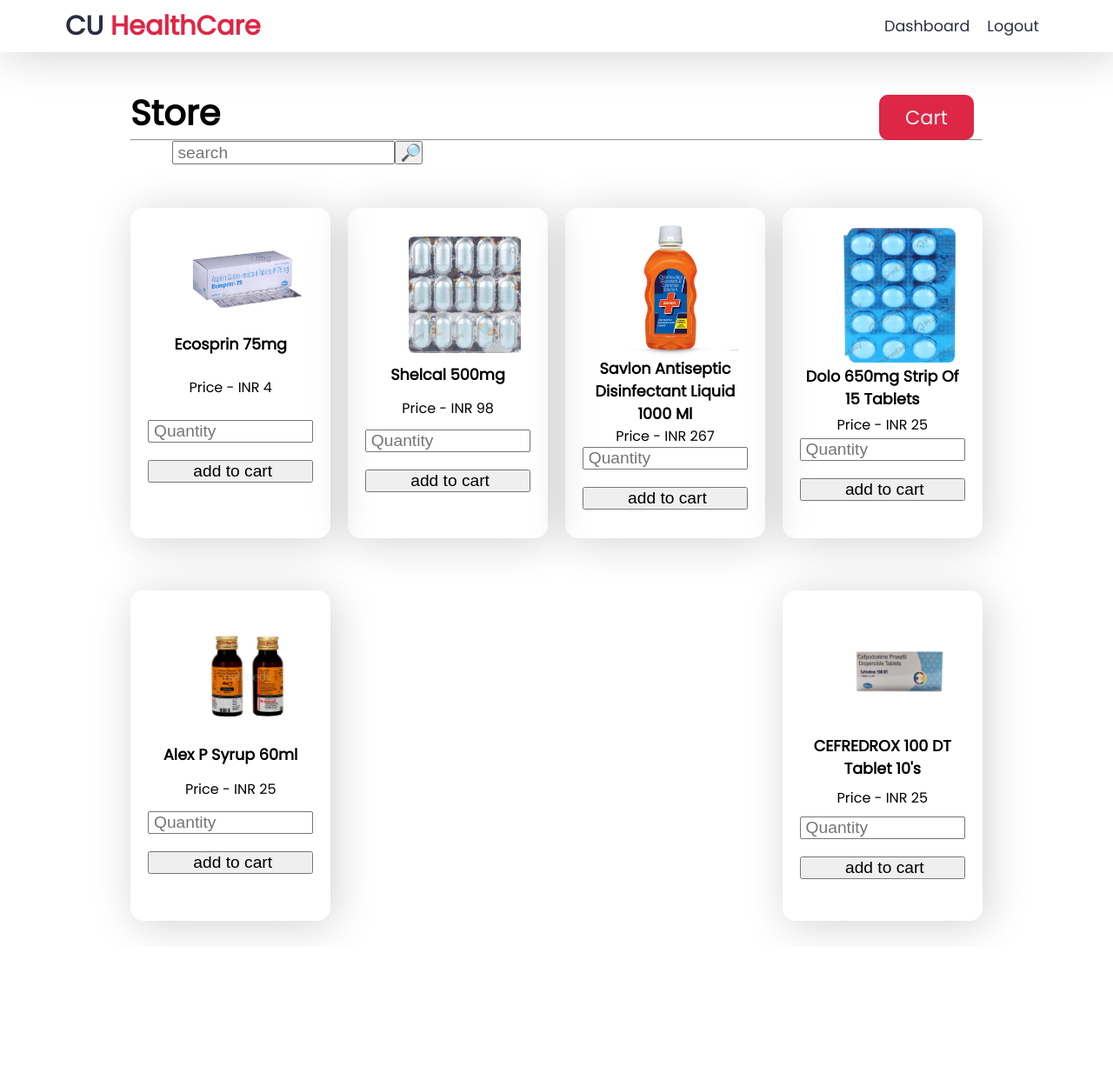
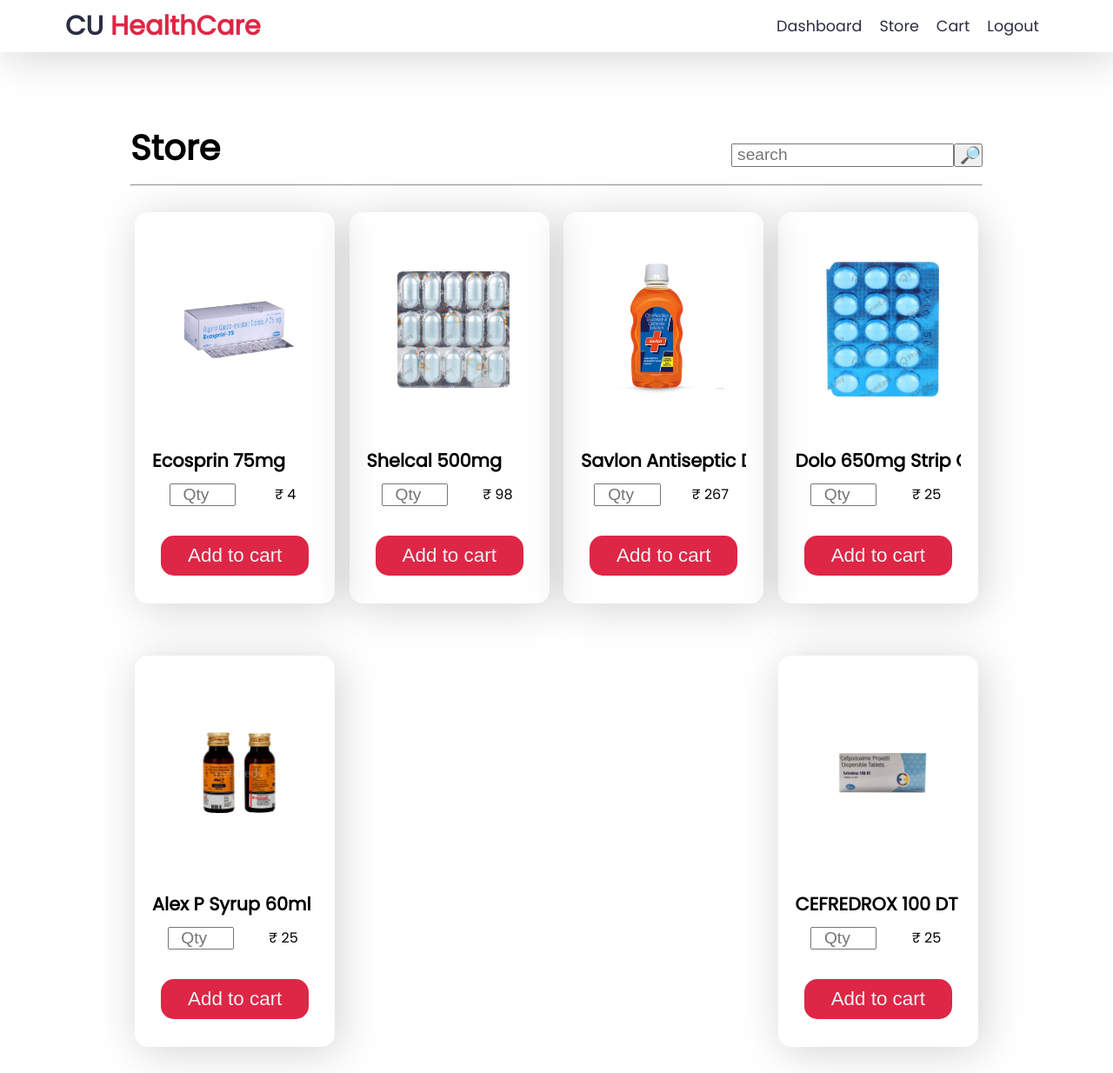
Before and after one commit to frost-head/Hospital_Mangment_system, a Flask app: page /store in a window 1280 px wide. Shown: the whole page at 87% size. Before the commit the page ends 1078 px from the top, so only its background shows below. Run offline with Flask 2, Linux system fonts and the light colour scheme; a user stored in the database is signed in; data comes from the database, SQL or seed files in the repository; some libraries are stand-ins or nearby versions.

Commit message:
Store UI Complete

```diff
--- a/src/static/style.css
+++ b/src/static/style.css
@@ -10,6 +10,7 @@
     font-family: 'Poppins', sans-serif;
     font-size: 1.1rem;
     overflow-x: hidden;
+    z-index: 10;
 }
 
 h1 {
@@ -51,6 +52,7 @@
     padding-left: 75px;
     padding-right: 75px;
     box-shadow: 5px 5px 50px rgba(0, 0, 0, 0.178);
+    z-index: 15;
 }
 
 .logo h2 {
@@ -146,8 +148,9 @@
     display: flex;
     flex-direction: row;
     justify-content: space-between;
-    align-items: center;
+    align-items: baseline;
     align-content: center;
+    margin-top: 40px;
 }
 
 .store h2 {
@@ -180,14 +183,16 @@
     display: flex;
     justify-content: space-between;
     align-content: center;
-    align-items: center;
+    align-items: flex-start;
     flex-wrap: wrap;
+    transition: 1s;
 }
 
 .box {
     width: 30vw;
     display: flex;
     flex-direction: row;
+    justify-content: flex-end;
 }
 
 
@@ -278,7 +283,7 @@
 }
 
 .storeitem {
-    height: 380px;
+    height: 450px;
     width: 18vw;
     display: flex;
     flex-direction: column;
@@ -286,22 +291,110 @@
     padding: 20px;
     box-shadow: 5px 5px 50px rgba(0, 0, 0, 0.178);
     border-radius: 15px;
-    margin: 30px 0px;
+    margin: 30px 5px;
     transition: 0.5s;
+    overflow: hidden;
+    align-content: center;
+    align-items: center;
+}
+
+.storeitem:hover {
+    box-shadow: 4px 4px 50px rgba(217, 4, 41, 0.3);
+}
+
+.storeitem p {
+    font-size: 1rem;
+}
+
+.storeitem h2 {
+    font-size: 1.3rem;
+    margin-top: 5px;
+    display: block;
+    width: 100%;
+    overflow: hidden;
+    white-space: nowrap;
+    text-align: left;
+    padding-top: 10px;
+    margin-top: 10px;
+}
+
+.details h2 {
+    white-space: unset;
+    width: 50%;
+}
+
+.details h3 {
+    text-align: right;
+}
+
+.closeFlex {
+    display: flex;
+    justify-content: space-between;
+    align-items: flex-start;
+    align-content: space-between;
+}
+
+.storeitem h3 {
+    font-size: 1rem;
+    text-align: left;
+}
+
+.storeitem img {
+    display: block;
+    height: 228px;
+    object-fit: contain;
+    margin-right: 40px;
+}
+
+.storeitem p {
+    margin: 5px;
+    text-align: left;
+}
+
+.itemDetails {
+    display: none;
+    position: fixed;
+    top: 0px;
+    left: 0;
+    bottom: 0;
+    background-color: #fff;
+    padding: 50px;
+    z-index: 1;
+}
+
+.item {
+    margin: 50px 100px;
+    display: flex;
+    background-color: #fff;
+    padding: 50px;
+    border-radius: 15px;
+    box-shadow: 5px 5px 50px rgba(0, 0, 0, 0.178);
+}
+
+.priceQty {
+    display: flex;
+    flex-direction: row;
+    justify-content: space-around;
+    height: min-content;
+    align-items: center;
+    margin-top: 5px;
+    margin-bottom: 5px;
+}
+
+.qty {
+    width: 40%;
+    padding: 0;
+    margin: 0;
     text-align: center;
 }
 
-.storeitem p {
-    flex: 3;
-    font-size: 1rem;
+.qty_details {
+    text-align: text;
+    width: 25%;
 }
 
-.storeitem h3 {
-    font-size: 1.1rem;
-}
-
-.storeitem input {
-    flex: 1;
+.close {
+    height: fit-content;
 }
 
 .cartitem {
--- a/src/templates/includes/navbar.html
+++ b/src/templates/includes/navbar.html
@@ -5,15 +5,12 @@
         </div>
 
     </a>
-    {% if navless == Flase %} {% if 'user' in session %}
+    {% if 'user' in session %}
     <div class="navlinks">
         <a href="/patientDashboard">Dashboard</a>
+        <a href="/store">Store</a>
+        <a href="/cart">Cart</a>
         <a href="/logout">Logout</a>
-    </div>{% endif %} {% else %}
-    <div class="navlinks">
-        <a href="/patientLogin">Login</a>
-        <a href="/patientRegister">Register</a>
-    </div>
-    {% endif %}
+    </div>{% endif %}
 
 </nav>
--- a/src/templates/includes/storeItem.html
+++ b/src/templates/includes/storeItem.html
@@ -1,18 +1,82 @@
-<div class="storeitem">
-    <img src="/static/images/store/{{item['image']}}" style="margin-left: 50px;" width="68%" alt="">
-    <h3>
+<div class="storeitem" id="{{item['item_id']}}">
+    <img id="img_{{item['item_id']}}" src="/static/images/store/{{item['image']}}" style="margin-left: 50px;" width="68%" alt="">
+    <h2 id="name_{{item['item_id']}}">
         {{item['name']}}
-    </h3>
-    <div>
-        <p>
-            Price - INR {{item['price']}}
-        </p>
+    </h2>
+    <div class="itemDetails" id="id_{{item['item_id']}}">
+        <div class="item">
+            <img id="img_{{item['item_id']}}" src="/static/images/store/{{item['image']}}">
 
+            <div class="details">
+                <div class="closeFlex">
+                    <div>
+                        <h2 id="name_{{item['item_id']}}">
+                            {{item['name']}}
+                        </h2>
+                        <p>
+                            ₹ {{item['price']}}
+                        </p>
+                        <form method="post">
+
+
+                            <input type="number" class="qty_details" placeholder="Qty" name="qty" required>
+
+
+
+                            <input type="number" name="item_id" style="display: none; " value="{{item['item_id']}}">
+                            <input type="submit" class="button" value="Add to cart">
+                        </form>
+                    </div>
+                    <h3 class="close" id="close_{{item['item_id']}}">
+                        X
+                    </h3>
+                </div>
+                <h3>
+                    Drug details
+                </h3>
+                <p>
+                    Lorem ipsum dolor sit amet consectetur adipisicing elit. Dicta, nulla magnam. Fugit voluptatum aut, a accusamus necessitatibus ab repudiandae, incidunt tenetur maxime esse cupiditate cum neque ut id praesentium minima!
+                </p>
+            </div>
+        </div>
     </div>
     <form method="post">
-        <input type="number" name="qty" placeholder="Quantity"  required>
+
+        <div class="priceQty">
+            <input type="number" class="qty" placeholder="Qty" name="qty" required>
+
+            <p>
+                ₹ {{item['price']}}
+            </p>
+
+        </div>
+
         <input type="number" name="item_id" style="display: none; " value="{{item['item_id']}}">
-        <input type="submit" value="add to cart">
+        <input type="submit" class="button" value="Add to cart">
     </form>
 
+    <script>
+        function addRemove(id) {
+            let item = document.getElementById(id)
+            let itemDetails = document.getElementById("id_" + id)
+
+            let close = document.getElementById("close_" + id)
+            item.addEventListener("click", () => {
+                itemDetails.style = "display:block;"
+
+            })
+            close.addEventListener(
+                'mouseover',
+                () => {
+                    itemDetails.style = "display:none;"
+
+                }
+            )
+
+
+        }
+
+        addRemove("{{item['item_id']}}")
+    </script>
+
 </div>
--- a/src/templates/store.html
+++ b/src/templates/store.html
@@ -8,24 +8,21 @@
 <!-- body -->
 {% block body %}
 <div class="store">
-<h2 style="margin-top:40px;">
-    Store
-</h2>
+    <h2 style="margin-top:40px;">
+        Store
+    </h2>
+    <div class="search">
 
-<div class="heroButtons">
-    <a class="button" href="/cart">Cart</a>
-</div>
+        <form method="post" class="box">
+            <input type="text" name="search" placeholder="search">
+            <input type="submit" class="" value="🔎">
+        </form>
+    </div>
 </div>
 <hr>
 
 <!-- search part-->
-<div class="search">
 
-    <form method="post" class="box">
-        <input type="text" name="search" placeholder="search">
-        <input type="submit" class="" value="🔎" >
-    </form>
-</div>
 
 
 <div class="features">{% for item in items %} {% include '/includes/storeItem.html' %} {% endfor %}
@@ -33,4 +30,4 @@
 
 
 
-        {% endblock %}
+{% endblock %}
```
